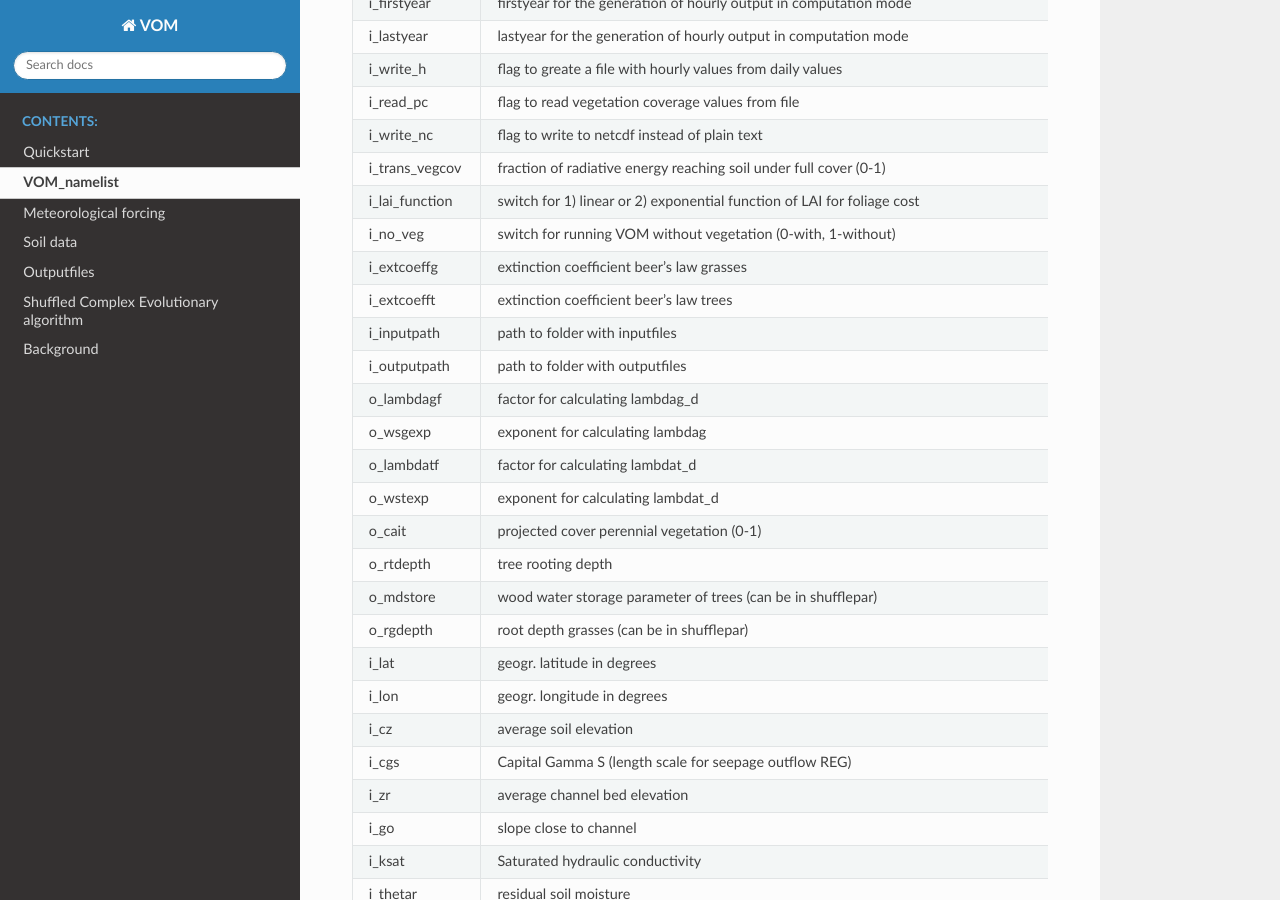
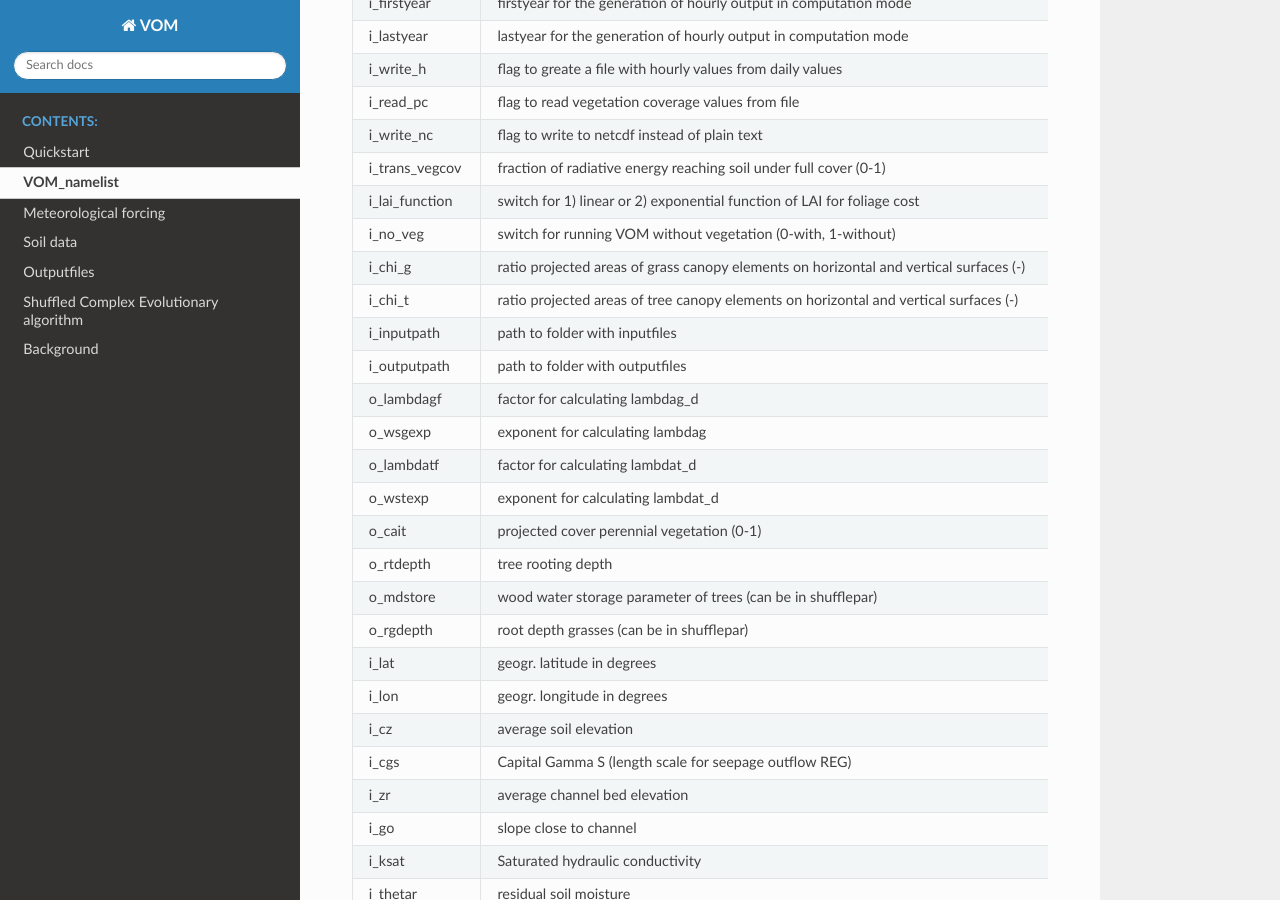
Before and after one commit to schymans/VOM, a Sphinx documentation site: the page built from VOM_Fortran/VOM-docu/source/vom_namelist.rst, in a window 1280 px wide and 900 px high, scrolled down 1013 px. Built offline with Sphinx 7.4.7 and the Read the Docs theme 2.0.0, drawn with Linux system fonts in a browser that asks for light colours.

```diff
--- a/VOM_Fortran/VOM-docu/source/vom_namelist.rst
+++ b/VOM_Fortran/VOM-docu/source/vom_namelist.rst
@@ -67,9 +67,9 @@
 +-----------------+----------------------------------------------------------------------------------------------------+-----------+
 |i_no_veg         | switch for running VOM without vegetation (0-with, 1-without)                                      | \-        |
 +-----------------+----------------------------------------------------------------------------------------------------+-----------+
-|i_extcoeffg      | extinction coefficient beer's law grasses                                                          | \-        |
+|i_chi_g          | ratio projected areas of grass canopy elements on horizontal and vertical surfaces (-)             | \-        |
 +-----------------+----------------------------------------------------------------------------------------------------+-----------+
-|i_extcoefft      | extinction coefficient beer's law trees                                                            | \-        |
+|i_chi_t          | ratio projected areas of tree canopy elements on horizontal and vertical surfaces (-)              | \-        |
 +-----------------+----------------------------------------------------------------------------------------------------+-----------+
 |i_inputpath      | path to folder with inputfiles                                                                     | \-        |
 +-----------------+----------------------------------------------------------------------------------------------------+-----------+
```
Also changed, not shown: 4 other files.
